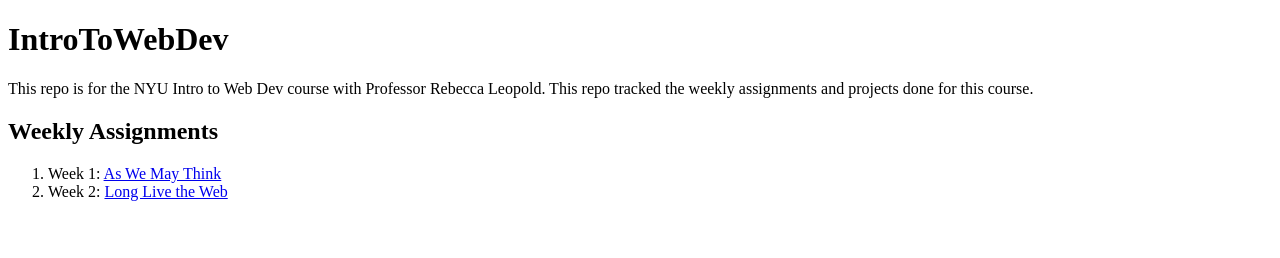
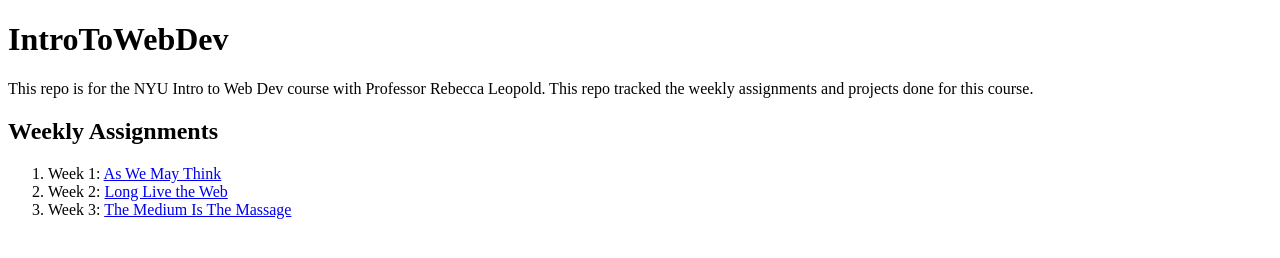
Before and after one commit to XinYanC/introToWebDev, a plain HTML site: page index.html in a window 1280 px wide. Drawn offline with Linux system fonts and the light colour scheme.

Commit message:
week 3 setup homepage edit

```diff
--- a/index.html
+++ b/index.html
@@ -25,6 +25,12 @@
           >Long Live the Web</a
         >
       </li>
+      <li>
+        Week 3:
+        <a href="https://xinyanc.github.io/introToWebDev/week3/index.html"
+          >The Medium Is The Massage</a
+        >
+      </li>
     </ol>
   </body>
 </html>
```
